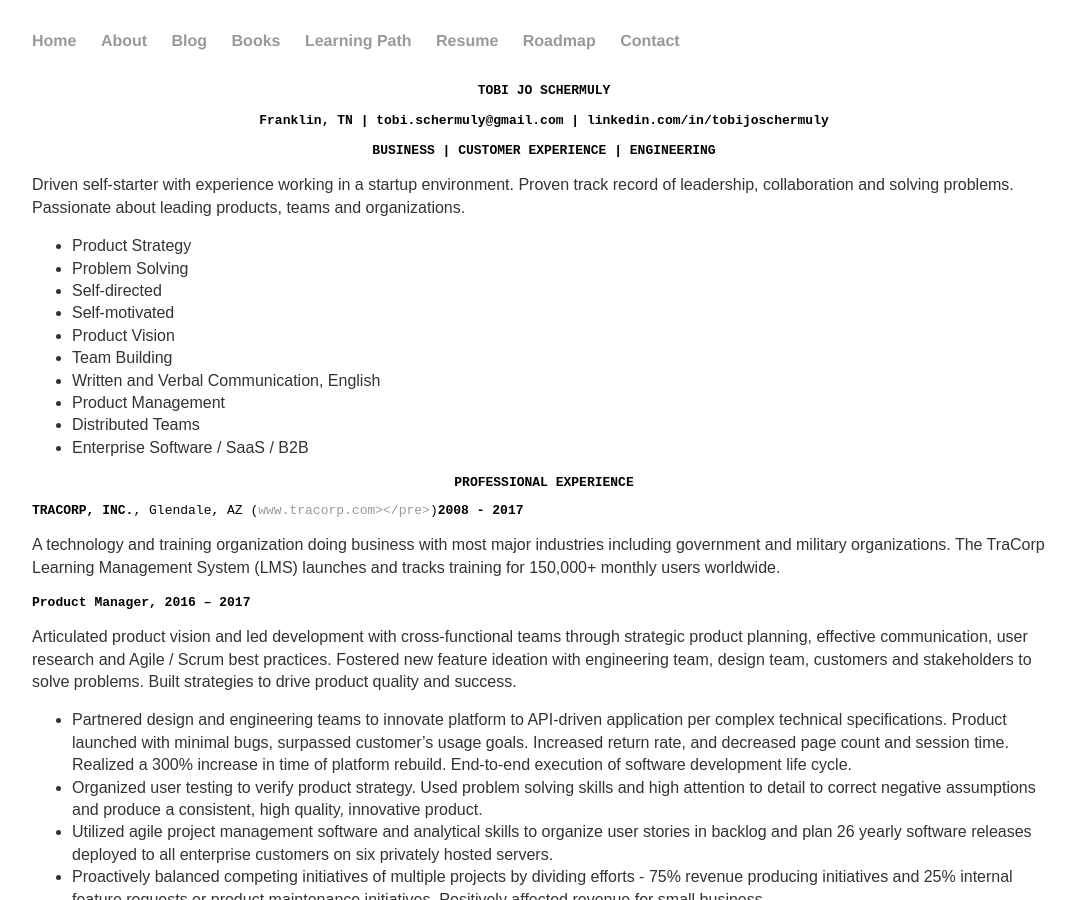
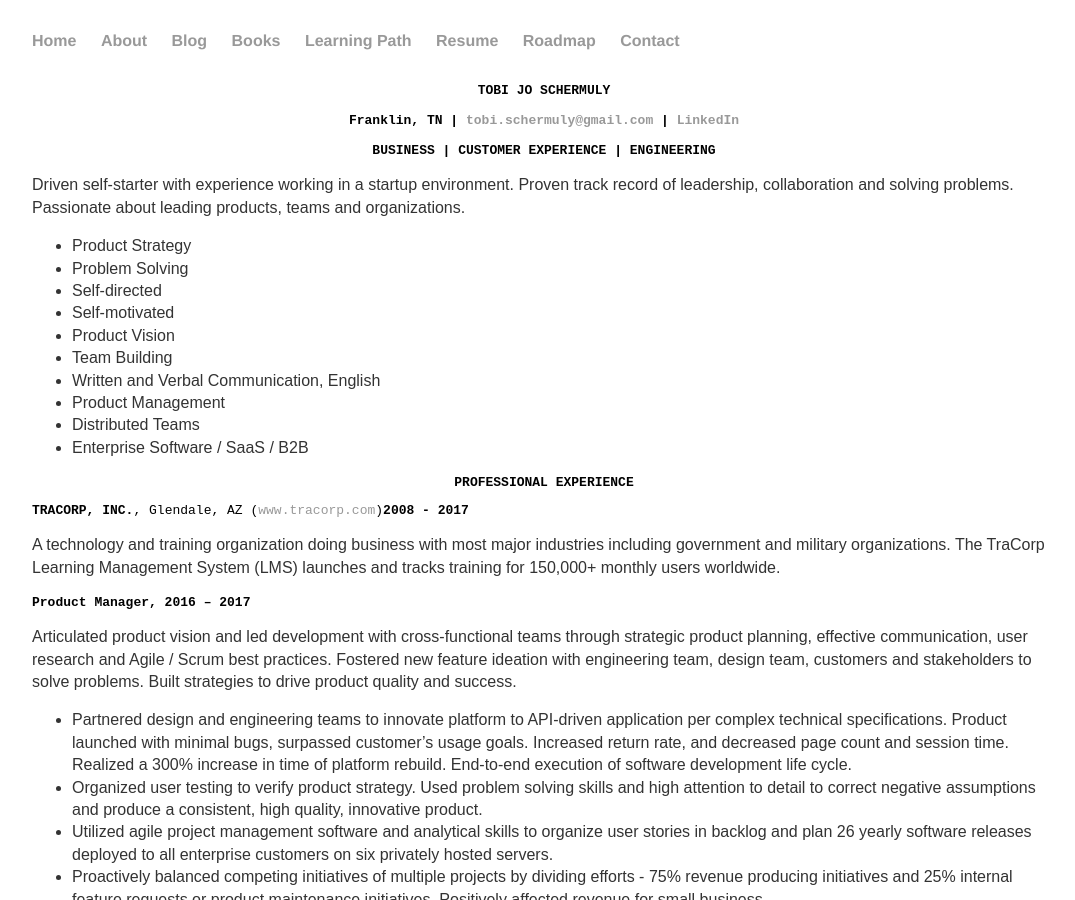
Before and after one commit to t0biasj0seph/t0biasj0seph, a Jekyll site: the page built from resume/index.md, in a window 1280 px wide and 900 px high. Shown: the whole window, without its empty margins (96-1171 px from the left). Built offline with Jekyll 4.4.1, drawn with Linux system fonts in a browser that asks for light colours; some web fonts are replaced.

Commit message:
final changes! resume is added to site

```diff
--- a/contact/index.html
+++ b/contact/index.html
@@ -4,7 +4,7 @@
 ---
   <h2>{{ page.title }}</h2>
   <div style="text-align:center">
-<a href="mailto:tjscherm@gmail.com"><h3>Email</h3</a>
+<a href="mailto:tobi.schermuly@gmail.com"><h3>Email</h3</a>
 </div>
 <!-- Begin MailChimp Signup Form -->
 
--- a/resume/index.md
+++ b/resume/index.md
@@ -5,7 +5,7 @@
 <pre style="text-align:center;"><b>
 TOBI JO SCHERMULY
 
-Franklin, TN | tobi.schermuly@gmail.com | linkedin.com/in/tobijoschermuly
+Franklin, TN | <a href="mailto:tobi.schermuly@gmail.com">tobi.schermuly@gmail.com</a> | <a href="http://linkedin.com/in/tobijoschermuly" target="'\_'blank">LinkedIn</a>
 
 BUSINESS | CUSTOMER EXPERIENCE | ENGINEERING
 </b></pre>
@@ -24,7 +24,7 @@
 
 <pre style="text-align:center;"><b>PROFESSIONAL EXPERIENCE</b></pre>
 
-<pre style="text-align:left;"><b>TRACORP, INC.</b>, Glendale, AZ (<a href="http://www.tracorp.com" target="'\_'blank">www.tracorp.com></pre></a>)<b>2008 - 2017</b></pre>
+<pre style="text-align:left;"><b>TRACORP, INC.</b>, Glendale, AZ (<a href="http://www.tracorp.com" target="'\_'blank">www.tracorp.com</a>)<b>2008 - 2017</b></pre>
 
 A technology and training organization doing business with most major industries including government and military organizations. The TraCorp Learning Management System (LMS) launches and tracks training for 150,000+ monthly users worldwide.
 
```
